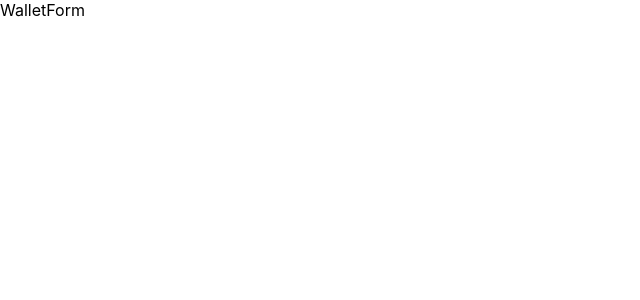
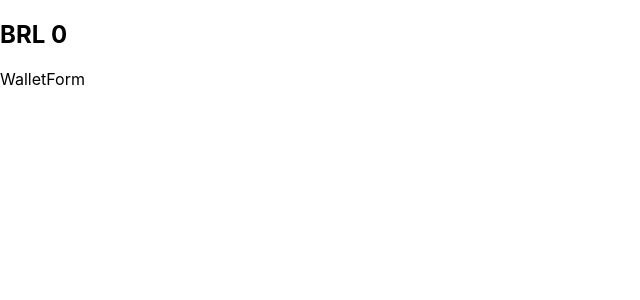
Before and after one commit to joaoAndradeJr/wallet-ts, a React (Vite) app: page /carteira in a window 1280 px wide. Shown: the top 300 px of the page, without its empty margins (0-640 px from the left). Built offline with nearby package versions, Linux system fonts and the light colour scheme.

Commit message:
feat: Header

```diff
--- /dev/null
+++ b/src/components/Header.tsx
@@ -0,0 +1,18 @@
+import { useSelector } from 'react-redux';
+import { GlobalState } from '../types';
+
+function Header() {
+  const { email } = useSelector((state: GlobalState) => state.user);
+  return (
+    <header>
+      <h2 data-testid="email-field">{ email }</h2>
+      <h2 data-testid="header-currency-field">
+        BRL
+        {' '}
+        <span data-testid="total-field">0</span>
+      </h2>
+    </header>
+  );
+}
+
+export default Header;
--- a/src/pages/Wallet.tsx
+++ b/src/pages/Wallet.tsx
@@ -1,8 +1,12 @@
+import Header from '../components/Header';
 import WalletForm from '../components/WalletForm';
 
 function Wallet() {
   return (
-    <WalletForm />
+    <>
+      <Header />
+      <WalletForm />
+    </>
   );
 }
 
```
